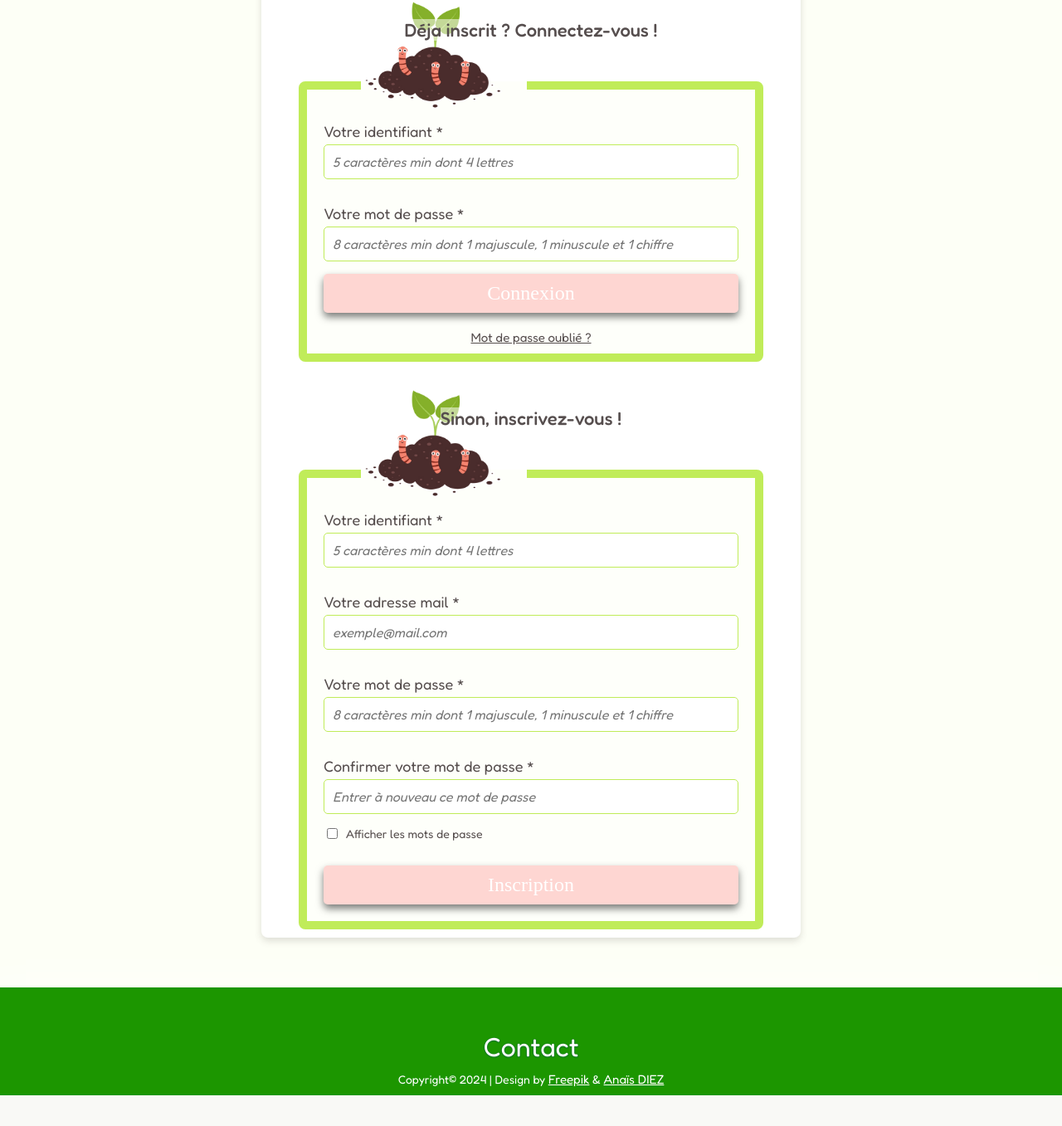
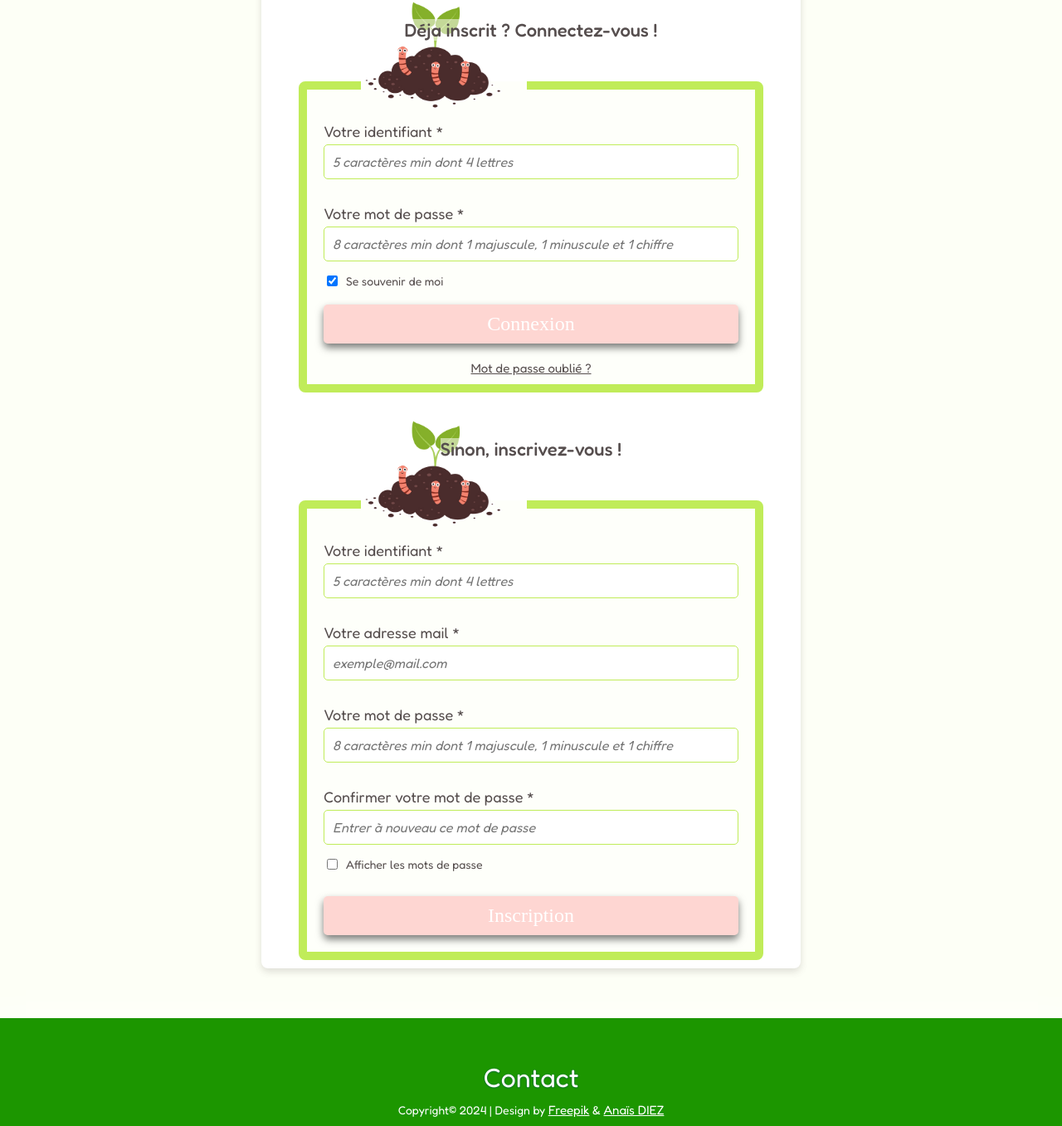
Before and after one commit to Anais-DZ/Verify-admin, a PHP site: page / in a window 1280 px wide. Shown: the part 399-1756 px from the top of the page at 83% size. Before the commit the page ends 1719 px from the top, so only its background shows below. Run offline with PHP 8.4, Linux system fonts and the light colour scheme; some web fonts are replaced.

Commit message:
retour en arrière

```diff
--- a/index.php
+++ b/index.php
@@ -144,6 +144,7 @@ class IdentificationUserController extends GenericController
                 return "Email et/ou mot de passe incorrect(s).";
             }
 
+
             //7_ J'enregistre l'id, le login et l'email dans la super-globale $_SESSION
             $_SESSION["id_user"] = $data[0]["id_user"];
             $_SESSION["login_user"] = $data[0]["login_user"];
--- a/view/ViewIdentificationUser.php
+++ b/view/ViewIdentificationUser.php
@@ -58,6 +58,10 @@ class ViewIdentificationUser
                                 <label for='passwordConnectionAdmin'>Votre mot de passe *</label>
                                 <input type='password' name='passwordConnection' placeholder='8 caractères min dont 1 majuscule, 1 minuscule et 1 chiffre' id='passwordConnectionAdmin' class='password' minlength='8' maxlength='30' autocomplete='off' required />
                                 <div id='passwordErrorMessageConnectionAdmin'></div>
+                            <div class='checkboxContainer'>
+                                <input type='checkbox' id='checkboxConnectionAdmin' checked />
+                                <label for='checkboxConnectionAdmin'>Se souvenir de moi</label>
+                            </div>
                             <button id='submitButtonConnectionAdmin' class='submitButton' type='submit' name='submitConnectUser' disabled>Connexion</button>
                             <p class='message'>{$this->getMessageConnection()}</p>
                             <a id='forgottenPasswordConnectionAdmin' href='initialisation.html' alt='réinitialisation du mot de passe'>Mot de passe oublié ?</a>
```
